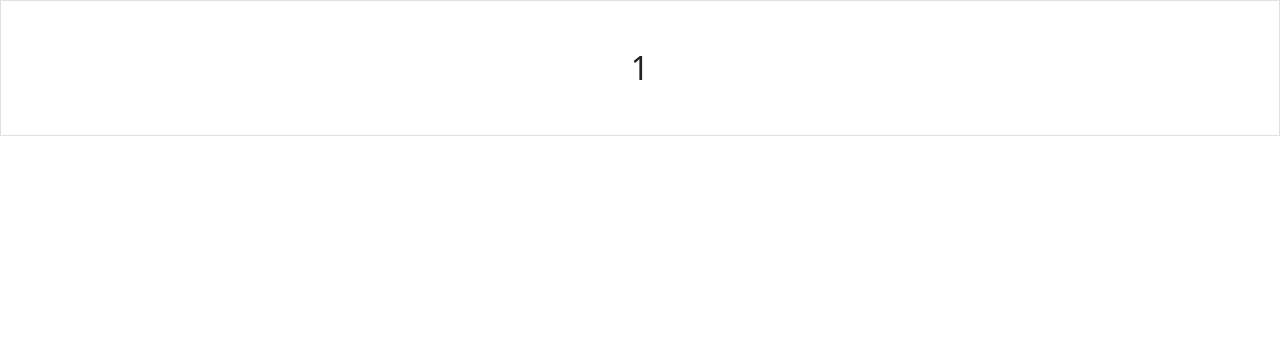
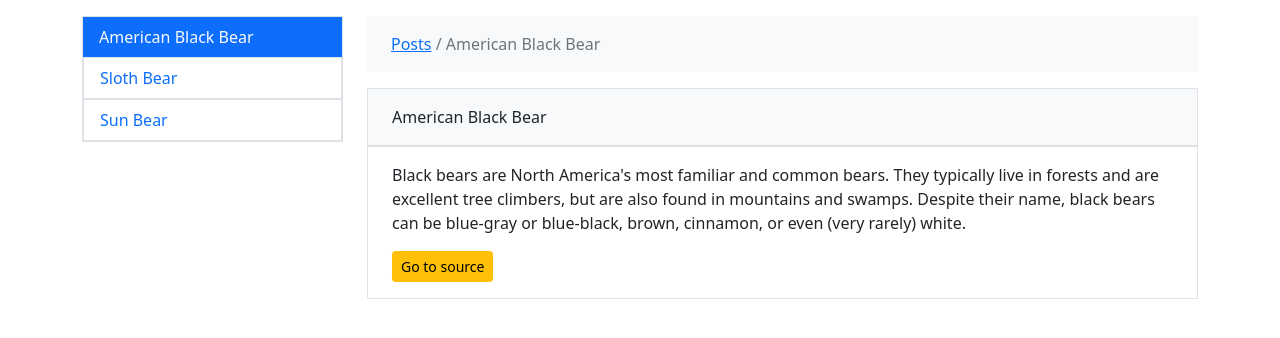
Before and after one commit to ShaneTheCREAT0R/CSS-Common-components, a website: page CSS-common-components/index.html in a window 1280 px wide. Drawn offline with nearby package versions, Linux system fonts and the light colour scheme.

Commit message:
updated files

```diff
--- a/CSS-common-components/index.html
+++ b/CSS-common-components/index.html
@@ -20,6 +20,38 @@
   </head>
 
   <body>
-    <h2 class="text-center py-5 border">1</h2>
+     <div class="container py-3">
+
+
+      <div class="row">
+        <div class="container col-3">
+          <div class="row">
+            <div class="col">
+              <div class="nav flex-column border" id="bears" role="tablist" aria-orientation="vertical">
+                <a class="nav-link active bg-primary text-light" id="american-black-bear" data-toggle="pill" href="#v-pills-home" role="tab" aria-controls="v-pills-home" aria-selected="true">American Black Bear</a>
+                <a class="nav-link border" id="sloth-bear" data-toggle="pill" href="#v-pills-profile" role="tab" aria-controls="v-pills-profile" aria-selected="false">Sloth Bear</a>
+                <a class="nav-link border" id="sun-bear" data-toggle="pill" href="#v-pills-messages" role="tab" aria-controls="v-pills-messages" aria-selected="false">Sun Bear</a>
+              </div>
+
+            </div>
+          </div>
+        </div>
+
+        <div class="container col">
+          <div class="container bg-light">
+            <p class="py-3 align-middle text-muted"><a href="">Posts</a> / American Black Bear</p>
+          </div>
+
+          <div class="container border pt-3 bg-light">
+            <p class="align-middle">American Black Bear</p>
+          </div>
+          <div class="container border py-3">
+            <p>Black bears are North America's most familiar and common bears. They typically live in forests and are excellent tree climbers, but are also found in mountains and swamps. Despite their name, black bears can be blue-gray or blue-black, brown, cinnamon, or even (very rarely) white.</p>
+            <a class="btn btn-warning btn-sm" href="#" role="button">Go to source</a>
+          </div>
+        </div>
+      </div>
+     </div>
+
   </body>
 </html>
```
